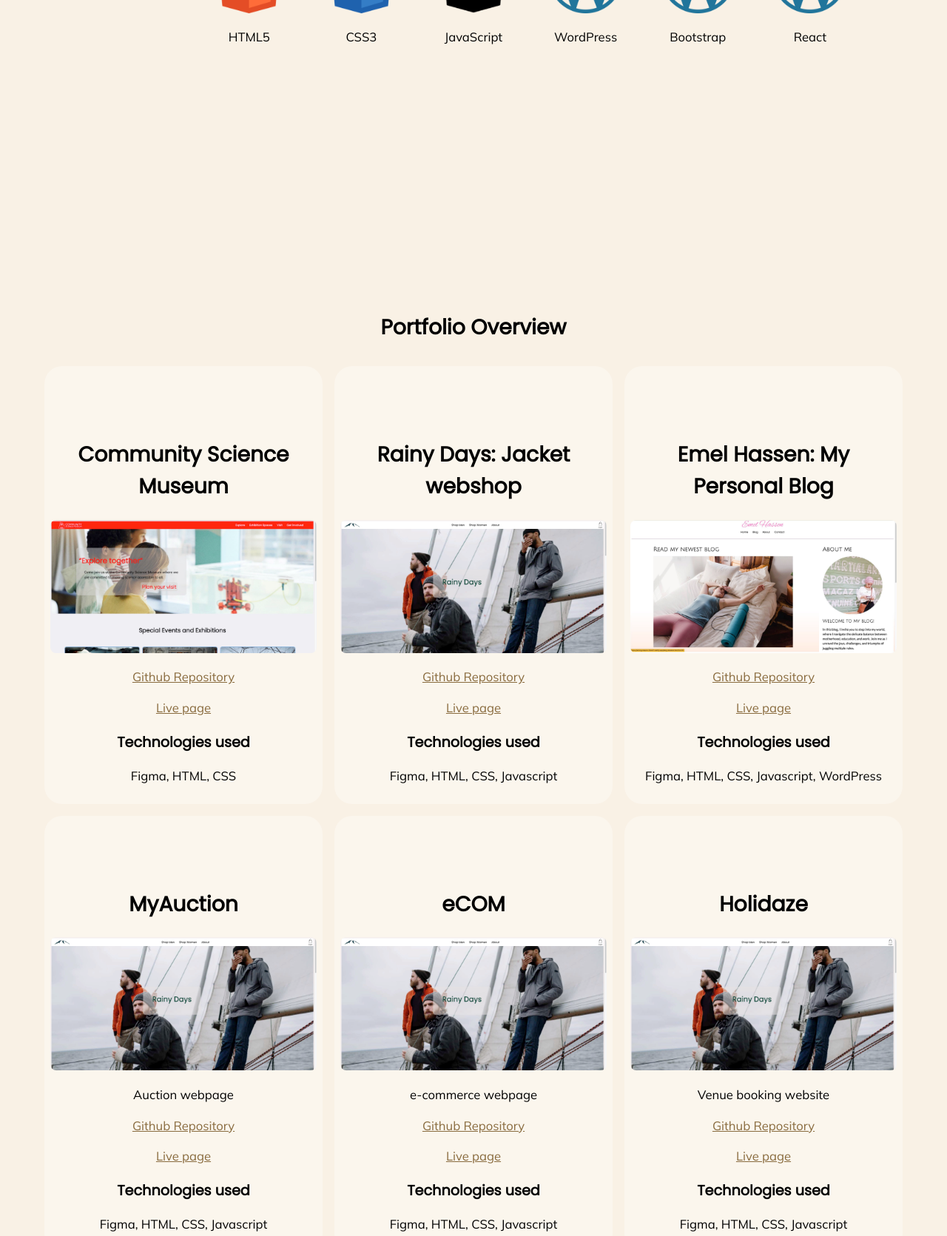
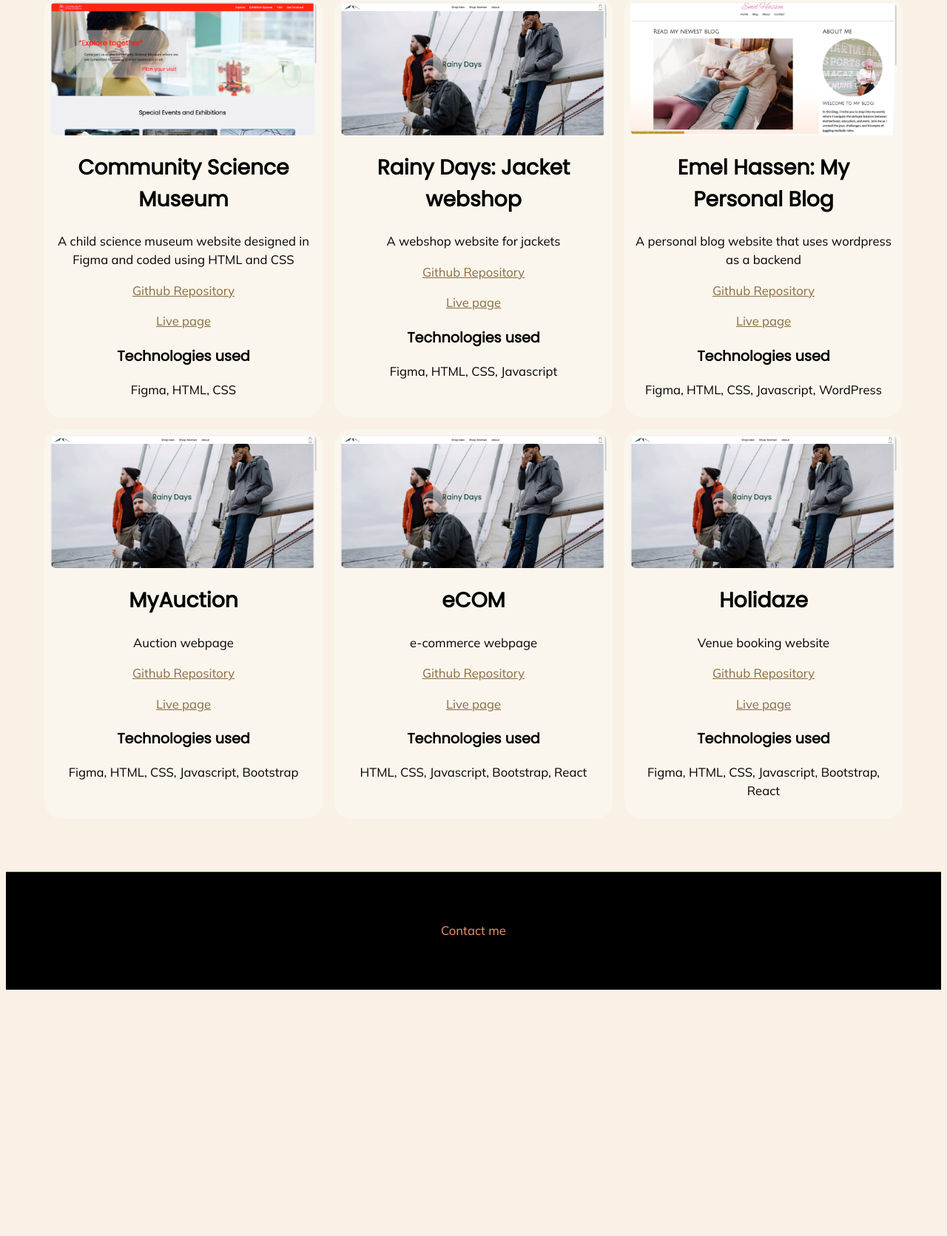
Before and after one commit to Emel-H/MyPortfolio, a website: page index.html in a window 1280 px wide. Shown: the part 921-2592 px from the top of the page at 74% size. After the commit the page ends 2267 px from the top, so only its background shows below. Drawn offline with Linux system fonts and the light colour scheme.

Commit message:
updates to cards

```diff
--- a/index.html
+++ b/index.html
@@ -38,55 +38,58 @@
         <div class="sites-container">
 
             <div class="site-card">
+                <img src="images/csm.jpg" alt="a picture of my community science website">
                 <h2>Community Science Museum</h2>
-                <img src="images/csm.jpg" alt="a picture of my community science website">
+                <p>A child science museum website designed in Figma and coded using HTML and CSS</p>
                 <a href="https://github.com/Emel-H/Semester-Project-1"><p>Github Repository</p></a>
                 <a href="https://fastidious-moonbeam-cb8931.netlify.app/index.html"><p>Live page</p></a>
                 <h3>Technologies used</h3>
                 <p>Figma, HTML, CSS</p>
             </div>
             <div class="site-card">
+                <img src="images/rainy.jpg" alt="a picture of my webshop project website">
                 <h2>Rainy Days: Jacket webshop</h2>
-                <img src="images/rainy.jpg" alt="a picture of my webshop project website">
+                <p>A webshop website for jackets</p>
                 <a href="https://github.com/Noroff-FEU-Assignments/cross-course-project-Emel-H"><p>Github Repository</p></a>
                 <a href="https://visionary-figolla-2ef4d4.netlify.app/index.html"><p>Live page</p></a>
                 <h3>Technologies used</h3>
                 <p>Figma, HTML, CSS, Javascript</p>
             </div>
             <div class="site-card">
+                <img src="images/blog.jpg" alt="a picture of my personal blog website project">
                 <h2>Emel Hassen: My Personal Blog</h2>
-                <img src="images/blog.jpg" alt="a picture of my personal blog website project">
+                <p>A personal blog website that uses wordpress as a backend</p>
                 <a href="https://github.com/Noroff-FEU-Assignments/project-exam-1-Emel-H"><p>Github Repository</p></a>
                 <a href="https://strong-klepon-50c47f.netlify.app/index.html"><p>Live page</p></a>
                 <h3>Technologies used</h3>
                 <p>Figma, HTML, CSS, Javascript, WordPress</p>
             </div>
             <div class="site-card">
+                <img src="images/rainy.jpg" alt="a picture of my auction project website">
                 <h2>MyAuction</h2>
-                <img src="images/rainy.jpg" alt="a picture of my webshop project website">
                 <p>Auction webpage</p>
                 <a href="https://github.com/Noroff-FEU-Assignments/cross-course-project-Emel-H"><p>Github Repository</p></a>
                 <a href="https://visionary-figolla-2ef4d4.netlify.app/index.html"><p>Live page</p></a>
                 <h3>Technologies used</h3>
-                <p>Figma, HTML, CSS, Javascript</p>
+                <p>Figma, HTML, CSS, Javascript, Bootstrap</p>
             </div>
             <div class="site-card">
+                <img src="images/rainy.jpg" alt="a picture of my e-commerce website">
                 <h2>eCOM</h2>
-                <img src="images/rainy.jpg" alt="a picture of my webshop project website">
                 <p>e-commerce webpage</p>
                 <a href="https://github.com/Noroff-FEU-Assignments/cross-course-project-Emel-H"><p>Github Repository</p></a>
                 <a href="https://visionary-figolla-2ef4d4.netlify.app/index.html"><p>Live page</p></a>
                 <h3>Technologies used</h3>
-                <p>Figma, HTML, CSS, Javascript</p>
+                <p>HTML, CSS, Javascript, Bootstrap, React</p>
             </div>
             <div class="site-card">
+                <img src="images/rainy.jpg" alt="a picture of my venue booking website">
                 <h2>Holidaze</h2>
-                <img src="images/rainy.jpg" alt="a picture of my webshop project website">
                 <p>Venue booking website </p>
                 <a href="https://github.com/Noroff-FEU-Assignments/cross-course-project-Emel-H"><p>Github Repository</p></a>
                 <a href="https://visionary-figolla-2ef4d4.netlify.app/index.html"><p>Live page</p></a>
                 <h3>Technologies used</h3>
-                <p>Figma, HTML, CSS, Javascript</p>
+                <p>Figma, HTML, CSS, Javascript, Bootstrap, React</p>
             </div>
         </div>
     </main>
--- a/style.css
+++ b/style.css
@@ -63,7 +63,7 @@ h1{
     font-size: 2.7vw;
 }
 h2{
-    margin-top: 25%;
+    margin-top: 5%;
     font-family: 'Poppins';
     font-size: 2.2vw;
 }
```
